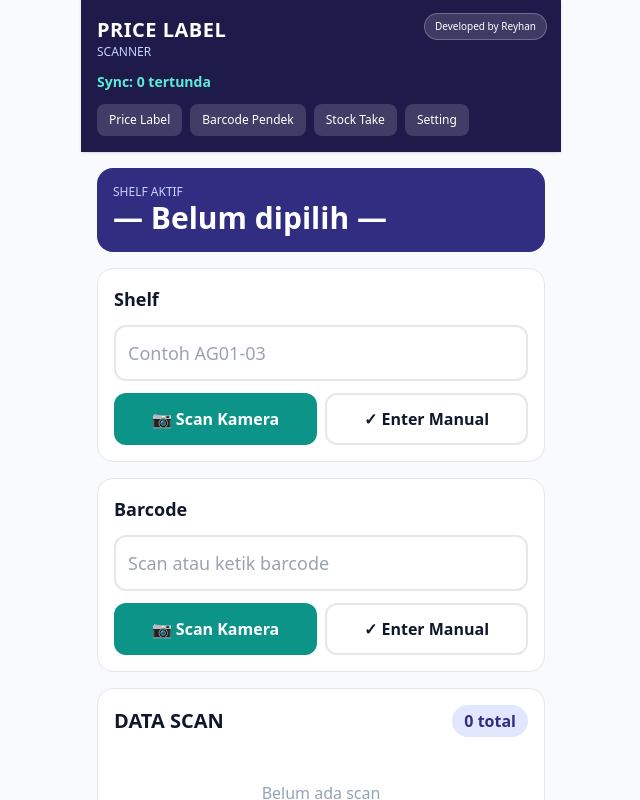
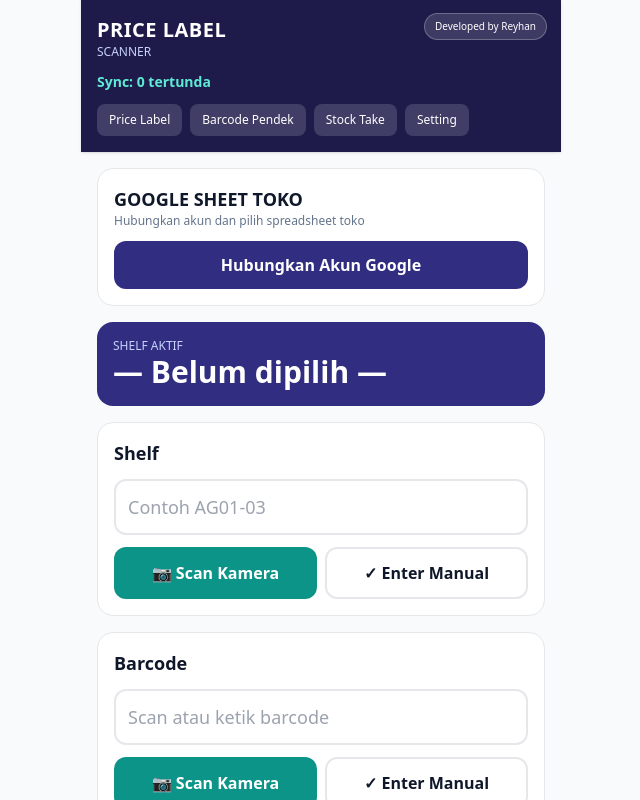
Before and after one commit to rehanmuhammad9876-ai/Scanner, a Next.js app: page / in a window 1280 px wide. Shown: the top 800 px of the page, without its empty margins (319-959 px from the left). Built offline with nearby package versions, Linux system fonts and the light colour scheme; no server answers.

Commit message:
Update page.tsx

```diff
--- a/app/page.tsx
+++ b/app/page.tsx
@@ -2,6 +2,7 @@
 import { useCallback, useEffect, useMemo, useRef, useState } from 'react';
 import Scanner from '@/components/Scanner';
 import InstallPWA from '@/components/InstallPWA';
+import GoogleSheetConnect from '@/components/GoogleSheetConnect';
 import {
   sendScan,
   sendScanToSupabase,
@@ -119,7 +120,7 @@ const item: ScanItem = {
  const scanFromCamera = useCallback((code: string, format: string) => { if (Date.now() - debounceRef.current < 800) return; debounceRef.current = Date.now(); void addScan(code, format); }, [addScan]);
  useEffect(() => { const onOnline = () => { items.filter((item: ScanItem) => item.status !== 'sent').forEach((item: ScanItem) => { void syncItem(item); }); }; window.addEventListener('online', onOnline); return () => window.removeEventListener('online', onOnline); }, [items, syncItem]);
  return <main className="min-h-screen max-w-[480px] mx-auto bg-slate-50 pb-8"><header className="bg-indigo-950 text-white px-4 py-4 sticky top-0 z-20 shadow"><div className="flex items-center justify-between"><div><div className="font-black text-xl tracking-wide">PRICE LABEL</div><div className="text-xs text-indigo-200">SCANNER</div></div><InstallPWA/></div><div className="mt-3 text-sm font-bold text-teal-300">Sync: {pending} tertunda</div><nav className="mt-3 flex gap-2 text-xs"><a className="rounded-lg bg-white/15 px-3 py-2" href="/">Price Label</a><a className="rounded-lg bg-white/15 px-3 py-2" href="/barcode-short">Barcode Pendek</a><a className="rounded-lg bg-white/15 px-3 py-2" href="/stock-take">Stock Take</a><a className="rounded-lg bg-white/15 px-3 py-2" href="/setting">Setting</a></nav></header>
- <section className="p-4 space-y-4"><div className="rounded-2xl bg-indigo-900 text-white p-4"><div className="text-xs text-indigo-200">SHELF AKTIF</div><div className="text-3xl font-black break-all">{shelfLocked ? shelf : '— Belum dipilih —'}</div>{shelfLocked && <button onClick={() => {setShelf('');setShelfLocked(false);shelfRef.current?.focus();}} className="mt-3 rounded-lg bg-white text-indigo-950 px-4 py-2 font-bold">Ganti Shelf</button>}</div>
+ <section className="p-4 space-y-4"><GoogleSheetConnect /><div className="rounded-2xl bg-indigo-900 text-white p-4"><div className="text-xs text-indigo-200">SHELF AKTIF</div><div className="text-3xl font-black break-all">{shelfLocked ? shelf : '— Belum dipilih —'}</div>{shelfLocked && <button onClick={() => {setShelf('');setShelfLocked(false);shelfRef.current?.focus();}} className="mt-3 rounded-lg bg-white text-indigo-950 px-4 py-2 font-bold">Ganti Shelf</button>}</div>
  <div className="rounded-2xl bg-white border p-4 space-y-3"><label className="block font-bold text-lg">Shelf</label><input ref={shelfRef} disabled={shelfLocked} value={shelf} onChange={(e) => setShelf(e.target.value)} placeholder="Contoh AG01-03" className="w-full rounded-xl border-2 p-3 text-lg disabled:bg-slate-100"/><div className="grid grid-cols-2 gap-2"><button onClick={() => setScanner('shelf')} disabled={shelfLocked} className="rounded-xl bg-teal-600 text-white font-bold p-3 disabled:opacity-40">📷 Scan Kamera</button><button onClick={() => setManualShelf(true)} disabled={shelfLocked} className="rounded-xl border-2 p-3 font-bold disabled:opacity-40">✓ Enter Manual</button></div></div>
  <div className="rounded-2xl bg-white border p-4 space-y-3"><label className="block font-bold text-lg">Barcode</label><input ref={barcodeRef} value={barcode} onChange={(e) => setBarcode(e.target.value)} onKeyDown={(e) => {if(e.key==='Enter') void submitManual('barcode');}} placeholder="Scan atau ketik barcode" className="w-full rounded-xl border-2 p-3 text-lg"/><div className="grid grid-cols-2 gap-2"><button onClick={() => setScanner('barcode')} className="rounded-xl bg-teal-600 text-white font-bold p-3">📷 Scan Kamera</button><button onClick={() => setManualBarcode(true)} className="rounded-xl border-2 p-3 font-bold">✓ Enter Manual</button></div></div>
  <div className="rounded-2xl bg-white border p-4"><div className="flex justify-between items-center mb-3"><h2 className="font-black text-xl">DATA SCAN</h2><span className="rounded-full bg-indigo-100 text-indigo-900 px-3 py-1 font-bold">{items.length} total</span></div>{items.length>0 && <button onClick={() => { if(confirm('Hapus semua data scan lokal?')) setItems([]); }} className="mb-3 w-full rounded-lg bg-red-100 text-red-700 p-2 font-bold">Hapus Semua</button>}<div className="space-y-2">{items.map((item: ScanItem) => <article key={item.id} className="animate-[pop_.2s_ease-out] rounded-xl border p-3"><div className="flex justify-between gap-2"><div className="min-w-0"><div className="text-xs text-slate-500">SHELF</div><div className="font-black text-indigo-900 text-xl break-all">{item.shelf}</div><div className="text-xs text-slate-500 mt-1">BARCODE</div><div className="font-bold text-lg break-all">{item.barcode}</div><div className="text-xs text-slate-500 mt-1">{displayTime(item.timestamp)} · {item.format}</div></div><button onClick={() => setItems((prev: ScanItem[]) => prev.filter((x: ScanItem) => x.id !== item.id))} className="self-start rounded-lg bg-red-100 text-red-700 font-black px-3 py-2">X</button></div>
```
